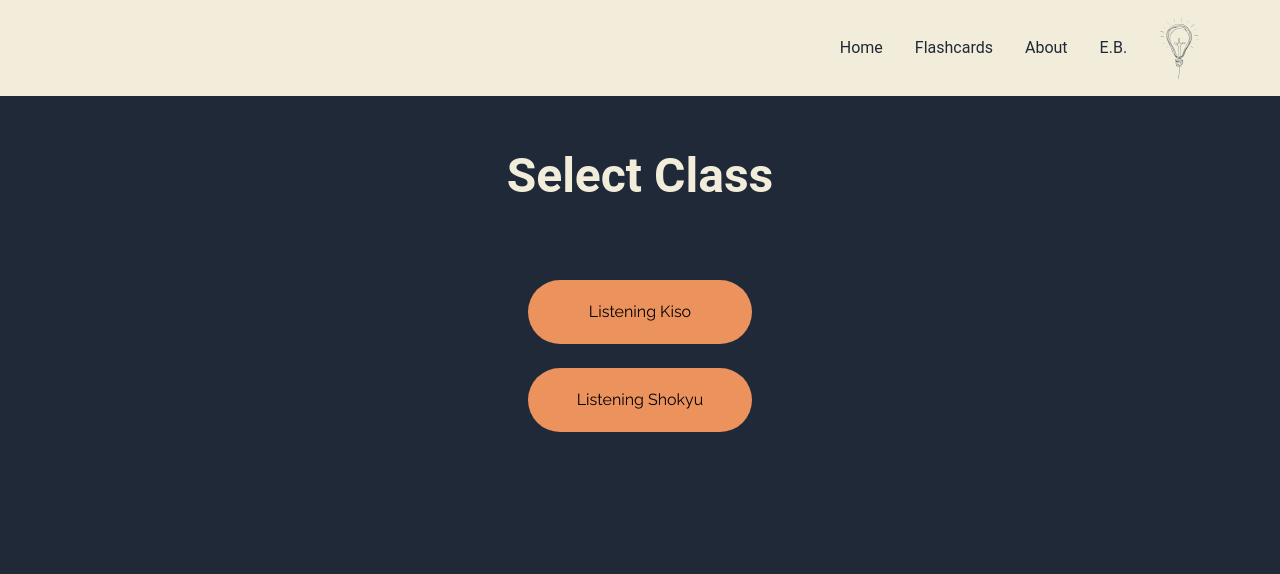
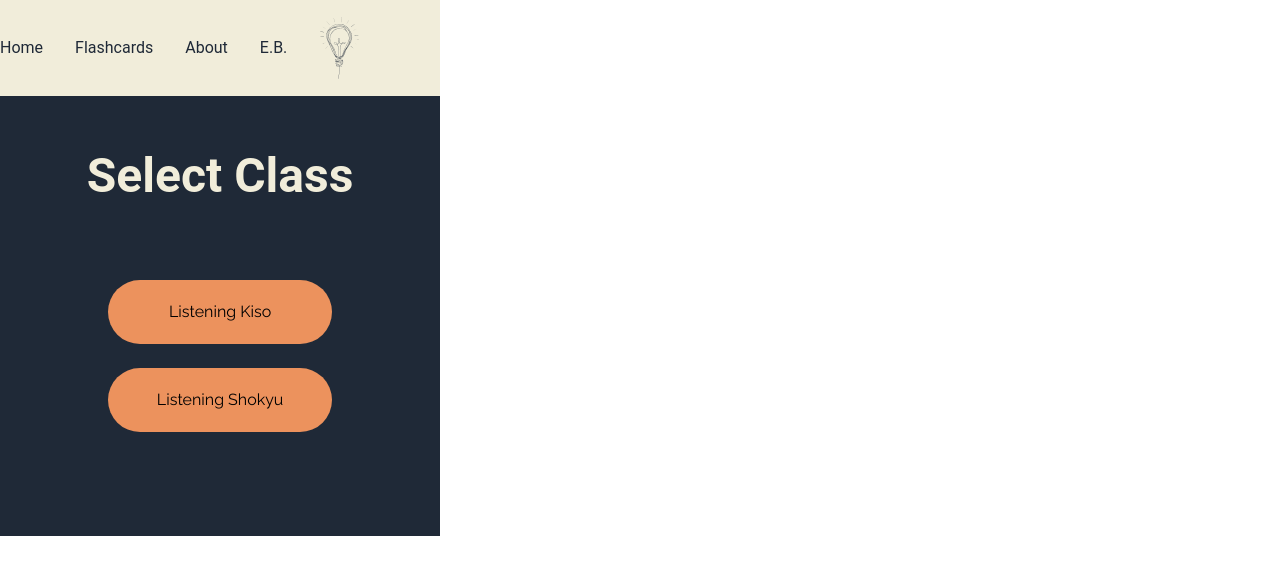
Before and after one commit to Edward-Stalley/Flashcard-App-2022-Version-2.0, a Next.js app in the folder client/: page /ClassSelector/2023/37 in a window 1280 px wide. Shown: the top 574 px of the page. Built offline with nearby package versions, Linux system fonts and the light colour scheme.

Commit message:
Revert "Revert "Nav Fix""
This reverts commit e4b0676377b83955cbd9aa82a799157d9150519c.

```diff
--- a/client/pages/ClassSelector/[yearId]/[weekId]/[classId]/index.tsx
+++ b/client/pages/ClassSelector/[yearId]/[weekId]/[classId]/index.tsx
@@ -287,8 +287,8 @@ function Class() {
 
   return (
     <div
-      className="    h-screen bg-bl-1
-    dark:bg-bd-1 "
+      className="  h-fit w-fit   bg-bl-1
+    dark:bg-bd-1 pb-20  "
     >
       <Navbar />
       <Header pageHeader={`${classId}:`} subHeader={`Week ${weekId} `} />
--- a/client/pages/ClassSelector/[yearId]/[weekId]/index.tsx
+++ b/client/pages/ClassSelector/[yearId]/[weekId]/index.tsx
@@ -25,8 +25,8 @@ function ProductDetail() {
 
   return (
     <div
-      className="    h-screen bg-bl-1
-    dark:bg-bd-1 "
+      className="  h-fit w-fit   bg-bl-1
+    dark:bg-bd-1 pb-20  "
     >
       <div>
         <Navbar />
--- a/client/pages/ClassSelector/[yearId]/index.tsx
+++ b/client/pages/ClassSelector/[yearId]/index.tsx
@@ -23,8 +23,8 @@ function ProductDetail() {
 
   return (
     <div
-      className="h-screen bg-bl-1
-    dark:bg-bd-1 "
+      className="  h-fit w-fit   bg-bl-1
+dark:bg-bd-1 pb-20  "
     >
       <div>
         <Navbar />
--- a/client/pages/MatchingGame/index.tsx
+++ b/client/pages/MatchingGame/index.tsx
@@ -159,7 +159,10 @@ export default function MatchingGame(props: { deck: any }) {
   }
 
   return (
-    <div className=" h-screen dark:bg-bd-1 bg-bl-1    ">
+    <div
+      className="  h-fit w-fit   bg-bl-1
+    dark:bg-bd-1 pb-20  "
+    >
       <div className="flex justify-center pt-4">
         <Button content={gameStarted ? "Shuffle" : "Start Game"} onClick={startGame} />
       </div>
```
